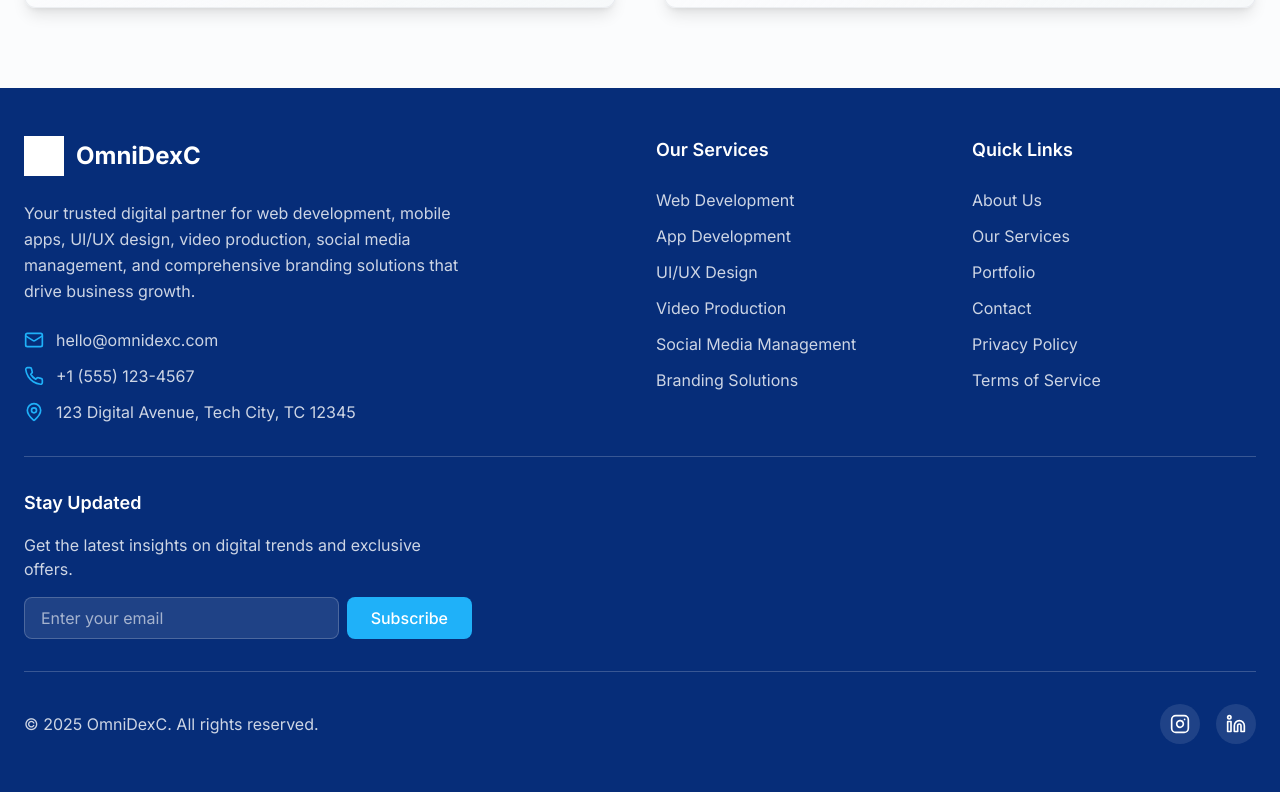
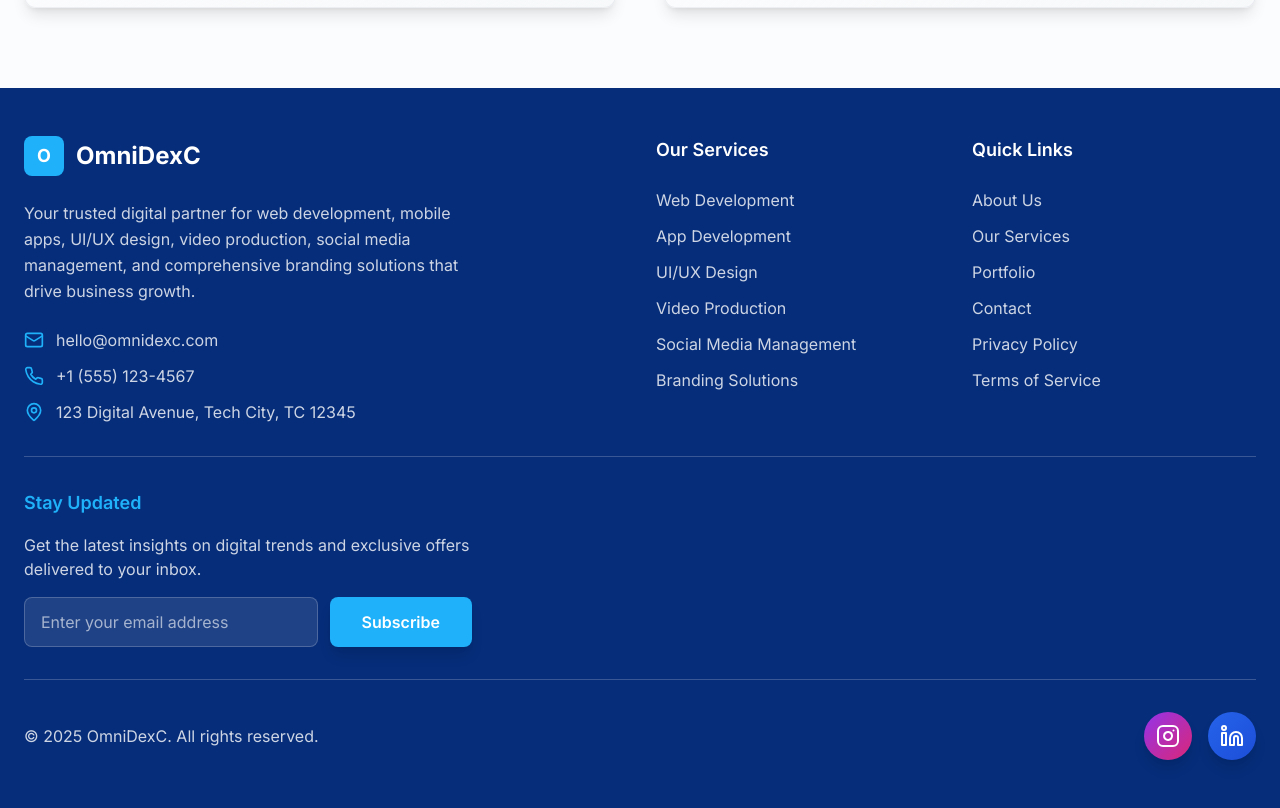
Before and after one commit to ankan-barik/omnidexc-digital-hub, a React (Vite) app: page / in a window 1280 px wide. Shown: the part 4641-5449 px from the top of the page. Built offline with nearby package versions, Linux system fonts and the light colour scheme.

Commit message:
Improve UI and load footer logo
Make the UI more professional and ensure the footer logo is loaded.

```diff
--- a/src/components/Footer.tsx
+++ b/src/components/Footer.tsx
@@ -30,11 +30,9 @@ const Footer = () => {
           {/* Company Info */}
           <div className="lg:col-span-2">
             <div className="flex items-center space-x-3 mb-6">
-              <img
-                src={omnidexcLogo}
-                alt="OmniDexC Logo"
-                className="w-10 h-10 object-contain filter brightness-0 invert"
-              />
+              <div className="w-10 h-10 bg-accent rounded-lg flex items-center justify-center">
+                <span className="text-accent-foreground font-bold text-lg">O</span>
+              </div>
               <span className="text-2xl font-bold">OmniDexC</span>
             </div>
             <p className="text-primary-foreground/80 mb-6 leading-relaxed max-w-md">
@@ -97,17 +95,17 @@ const Footer = () => {
         {/* Newsletter Signup */}
         <div className="border-t border-primary-foreground/20 pt-8 mb-8">
           <div className="max-w-md">
-            <h3 className="text-lg font-semibold mb-4">Stay Updated</h3>
+            <h3 className="text-lg font-semibold mb-4 text-accent">Stay Updated</h3>
             <p className="text-primary-foreground/80 mb-4">
-              Get the latest insights on digital trends and exclusive offers.
+              Get the latest insights on digital trends and exclusive offers delivered to your inbox.
             </p>
-            <div className="flex space-x-2">
+            <div className="flex flex-col sm:flex-row gap-3">
               <input
                 type="email"
-                placeholder="Enter your email"
-                className="flex-1 px-4 py-2 rounded-lg bg-primary-foreground/10 border border-primary-foreground/20 text-primary-foreground placeholder-primary-foreground/60 focus:outline-none focus:border-accent"
+                placeholder="Enter your email address"
+                className="flex-1 px-4 py-3 rounded-lg bg-primary-foreground/10 border border-primary-foreground/20 text-primary-foreground placeholder-primary-foreground/60 focus:outline-none focus:border-accent focus:ring-2 focus:ring-accent/20 transition-all"
               />
-              <button className="px-6 py-2 bg-accent text-accent-foreground rounded-lg font-medium hover:bg-accent/90 transition-colors">
+              <button className="px-8 py-3 bg-accent text-accent-foreground rounded-lg font-semibold hover:bg-accent/90 transition-all transform hover:scale-105 shadow-lg">
                 Subscribe
               </button>
             </div>
@@ -126,17 +124,17 @@ const Footer = () => {
               href="https://instagram.com/omnidexc"
               target="_blank"
               rel="noopener noreferrer"
-              className="w-10 h-10 bg-primary-foreground/10 rounded-full flex items-center justify-center hover:bg-accent hover:scale-110 transition-all duration-300"
+              className="w-12 h-12 bg-gradient-to-br from-purple-600 to-pink-600 rounded-full flex items-center justify-center hover:scale-110 transition-all duration-300 shadow-lg"
             >
-              <Instagram className="w-5 h-5" />
+              <Instagram className="w-6 h-6 text-white" />
             </a>
             <a
               href="https://linkedin.com/company/omnidexc"
               target="_blank"
               rel="noopener noreferrer"
-              className="w-10 h-10 bg-primary-foreground/10 rounded-full flex items-center justify-center hover:bg-accent hover:scale-110 transition-all duration-300"
+              className="w-12 h-12 bg-gradient-to-br from-blue-600 to-blue-700 rounded-full flex items-center justify-center hover:scale-110 transition-all duration-300 shadow-lg"
             >
-              <Linkedin className="w-5 h-5" />
+              <Linkedin className="w-6 h-6 text-white" />
             </a>
           </div>
         </div>
```
